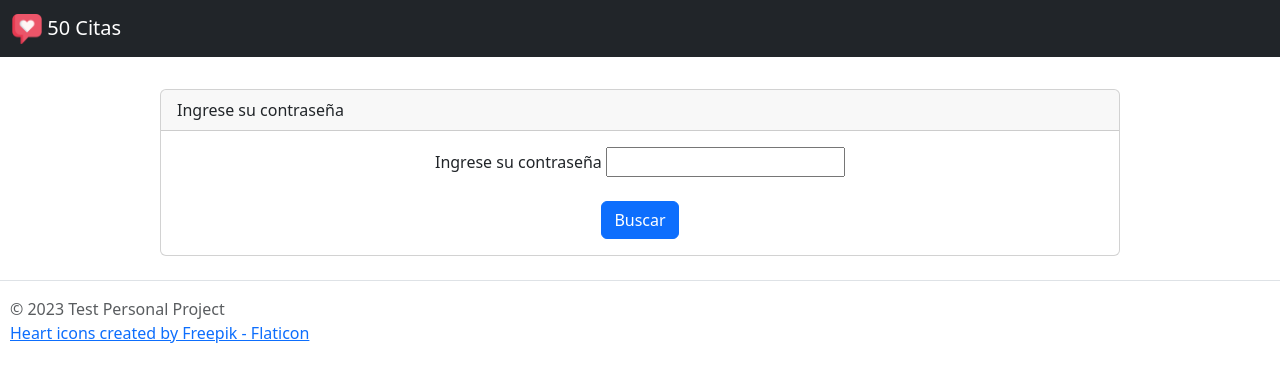
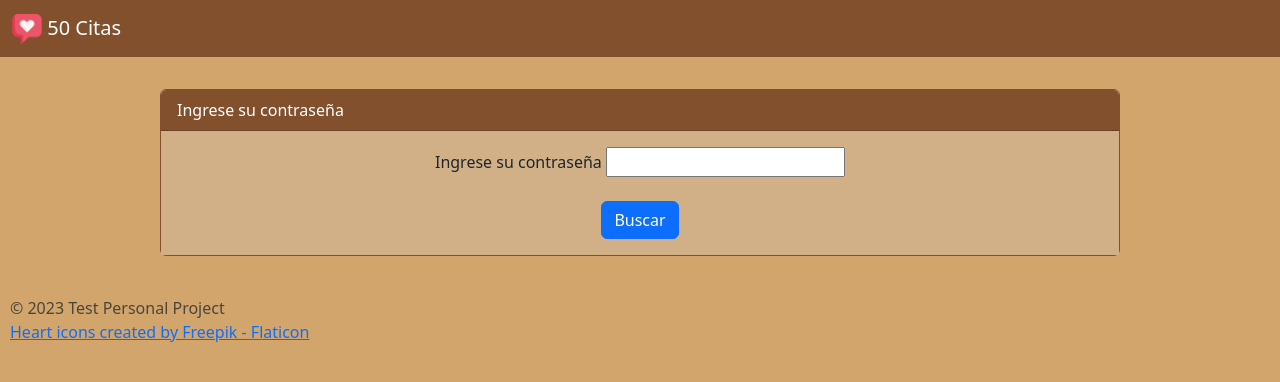
Before and after one commit to mateoc11/50dates_django, a Django app: page / in a window 1280 px wide. Shown: the top 382 px of the page. Run offline with Django 3.2, Linux system fonts and the light colour scheme; some libraries are stand-ins or nearby versions.

Commit message:
Initial Color Palette

```diff
--- a/portals/templates/layout.html
+++ b/portals/templates/layout.html
@@ -14,6 +14,18 @@
             user-select: none;
         }
 
+        .titlebg-color{
+            background-color: #83502e;
+        }
+
+        .lightbg-color{
+            background-color: #d2a56d;
+        }
+
+
+        .navbar-custom {
+            background-color: #83502e;
+        }
         body {
             padding-top: 65px;
         }
@@ -26,9 +38,9 @@
     <link rel="icon" type="image/png" href="{% static 'images/love.png' %}">
     <script src="https://kit.fontawesome.com/8ec07cbd02.js" crossorigin="anonymous"></script>
 </head>
-<body>
+<body class="lightbg-color">
 
-    <nav class="navbar navbar-expand-md navbar-dark fixed-top bg-dark">
+    <nav class="navbar navbar-custom navbar-expand-md navbar-dark fixed-top" >
         <div class="container-fluid">
             <a class="navbar-brand" href="#">
                 <img src="{% static 'images/love.png' %}" alt="" width="30" height="30" class="d-inline-block align-text-top">
@@ -43,7 +55,7 @@
 
             {% endblock %}
         </div>
-        <footer class="d-flex flex-wrap justify-content-between align-items-center py-3 my-4 border-top">
+        <footer class="d-flex flex-wrap justify-content-between align-items-center py-3 my-4">
             <div class="col-md-4 d-flex align-items-center">
                 <span class="mb-3 mb-md-0 text-muted" style="margin-left: 10px">© 2023 Test Personal Project<br />
                 <a href="https://www.flaticon.com/free-icons/heart" title="heart icons">Heart icons created by Freepik - Flaticon</a></span>
--- a/portals/templates/login/login.html
+++ b/portals/templates/login/login.html
@@ -2,11 +2,17 @@
 {% block page-title %}Buscar{% endblock %}
 {% block content %}
   <br />
-  <div class="card mx-auto" style="width: 75%;">
-  <div class="card-header">
+  {% if error != '' %}
+    <div class="alert alert-danger mx-auto" role="alert" style="width: 75%;">
+      {{ error }}
+    </div>
+    <br>
+  {% endif %}
+  <div class="card mx-auto" style="width: 75%;border-color: #83502e;">
+  <div class="card-header text-white" style="background-color: #83502e;">
       Ingrese su contraseña
   </div>
-  <div class="card-body">
+  <div class="card-body" style="background-color: #d1b088;">
     <form action="search/" method="post">
       {% csrf_token %}
         <div class="text-center">
--- a/portals/templates/photos/pictures.html
+++ b/portals/templates/photos/pictures.html
@@ -7,12 +7,12 @@
         <hr>
         <div class="row featurette">
             <div class="col-md-7">
-                <h1 class="text-center" style="font-size: 25pt; font-family: 'Trebuchet MS', 'Lucida Sans Unicode', 'Lucida Grande', 'Lucida Sans','Arial', 'sans-serif'; color: #ec5569;">{{photo.title}}</h1>
+                <h1 class="text-center" style="font-size: 25pt; font-family:'Trebuchet MS', 'Lucida Sans Unicode', 'Lucida Grande', 'Lucida Sans', Arial, sans-serif; color: #83502e;">{{photo.title}}</h1>
                 <br><br>
             </div>
             <div class="col-md-5">
                 {% if photo.imagepath == 'images/default.png' %}
-                    <div class="card mx-auto" style="width: 380px; height: 380px; border-radius: 5px; justify-content: center; background-color: #cccfcd;outline: 15px solid;">
+                    <div class="card mx-auto" style="width: 380px; height: 380px; border-radius: 5px; justify-content: center; background-color: #cccfcd;outline: 15px solid #83502e;">
                         <div class="card-body">
                                 <div class="text-center">
                                     <br /><br />
@@ -23,7 +23,7 @@
                                     <input type="file" id="myPhoto" name="pyPhoto">
                                     <input class="btn btn-success" type="submit" value="Subir Foto" />
                                     <br /><br /><br />
-                                    <i class="fa-solid fa-heart-circle-plus fa-9x" style="color: #ec5569;"></i>
+                                    <i class="fa-solid fa-heart-circle-plus fa-9x" style="color: red;"></i>
                                     </form>
                                 </div>
                         </div>
--- a/portals/views.py
+++ b/portals/views.py
@@ -8,15 +8,21 @@ from django.shortcuts import redirect
 def portals(request):
     return render(
         request,
-        'login/login.html'
+        'login/login.html',
+        {'error': ""}
     )
 
 @csrf_protect
 def searchPhotos(request):
     password = request.POST['password']
-    user_id = Users.objects.get(user_password=password).userid
-    if user_id == "":
-        return redirect('')
+    try:
+        user_id = Users.objects.get(user_password=password).userid
+    except:
+        return render(
+        request,
+        'login/login.html',
+        {'error': "Contraseña Incorrecta"}
+        )
     return redirect('photos', userid=user_id)
 
 def redirectPhotos(request,userid):
```
